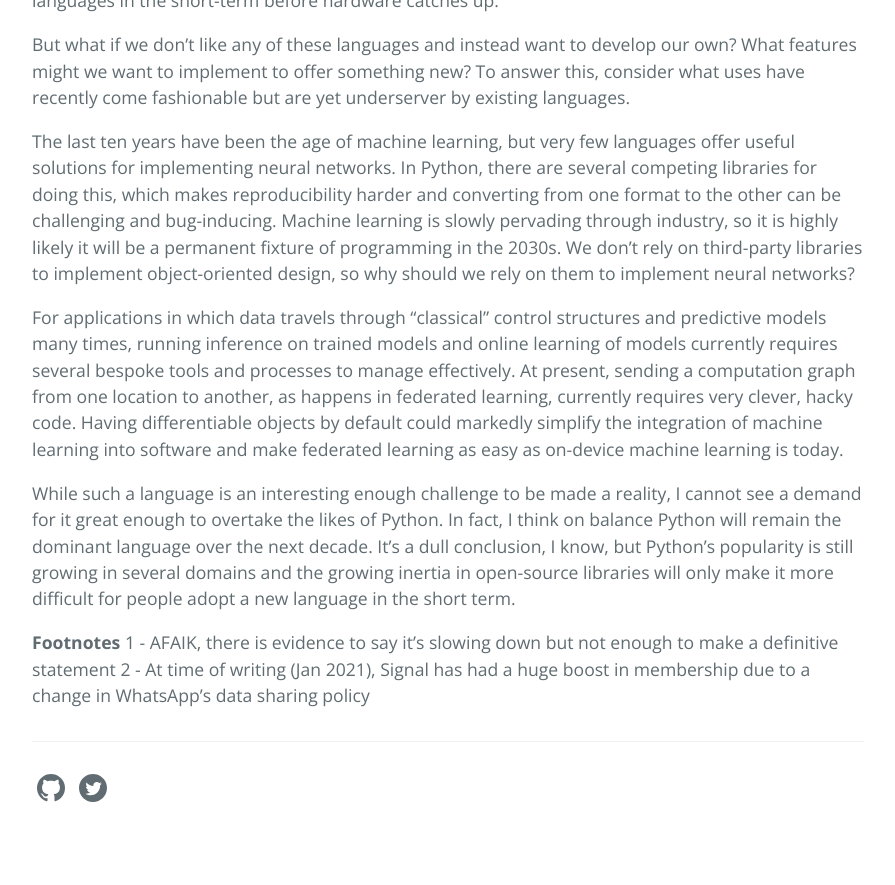
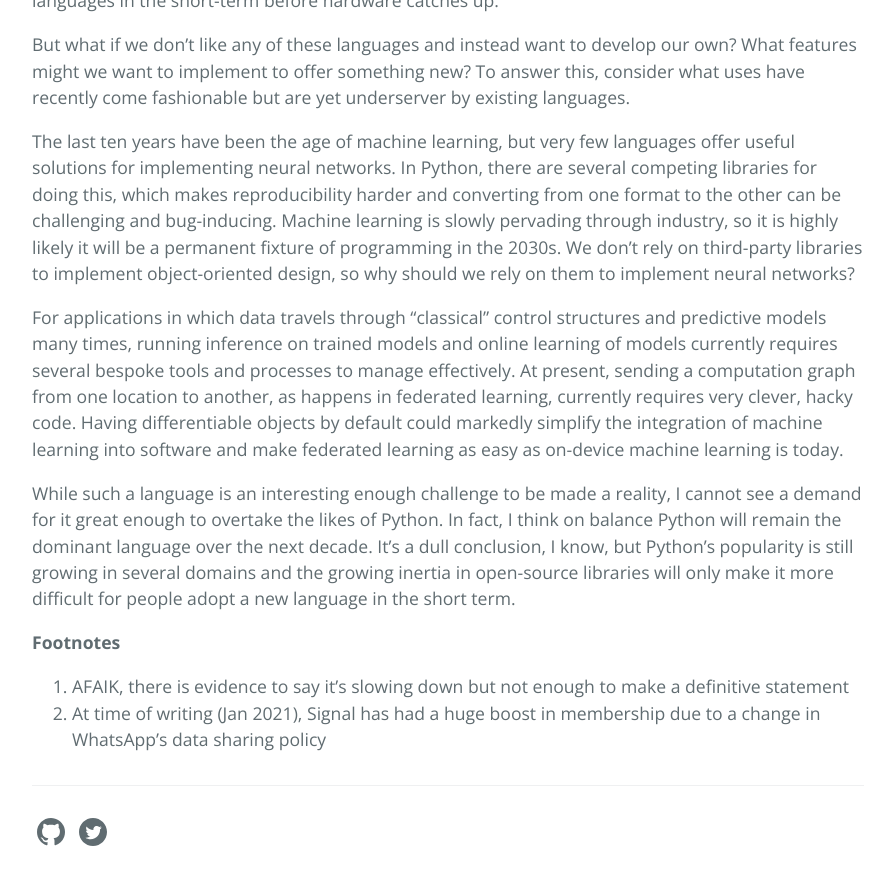
Before and after one commit to TTitcombe/TTitcombe.github.io, a Jekyll site: the page built from _posts/2021-01-17-The-Ten-Year-Language.md, in a window 1280 px wide and 900 px high, scrolled down 2522 px. Shown: the top 885 px of the window, without its empty margins (192-1087 px from the left). Built offline with Jekyll 4.4.1, drawn with Linux system fonts in a browser that asks for light colours; before the commit the page ends 3378 px from its top, so only the background shows below that.

Commit message:
Fix footnotes in 'ten-year language'

```diff
--- a/_posts/2021-01-17-The-Ten-Year-Language.md
+++ b/_posts/2021-01-17-The-Ten-Year-Language.md
@@ -217,8 +217,9 @@ for people adopt a new language
 in the short term.
 
 **Footnotes**
-1 - AFAIK, there is evidence to say it's slowing down but not enough to make a definitive statement
-2 - At time of writing (Jan 2021),
+
+1. AFAIK, there is evidence to say it's slowing down but not enough to make a definitive statement
+2. At time of writing (Jan 2021),
 Signal has had a huge boost in membership
 due to a change
 in WhatsApp's data sharing policy
```
